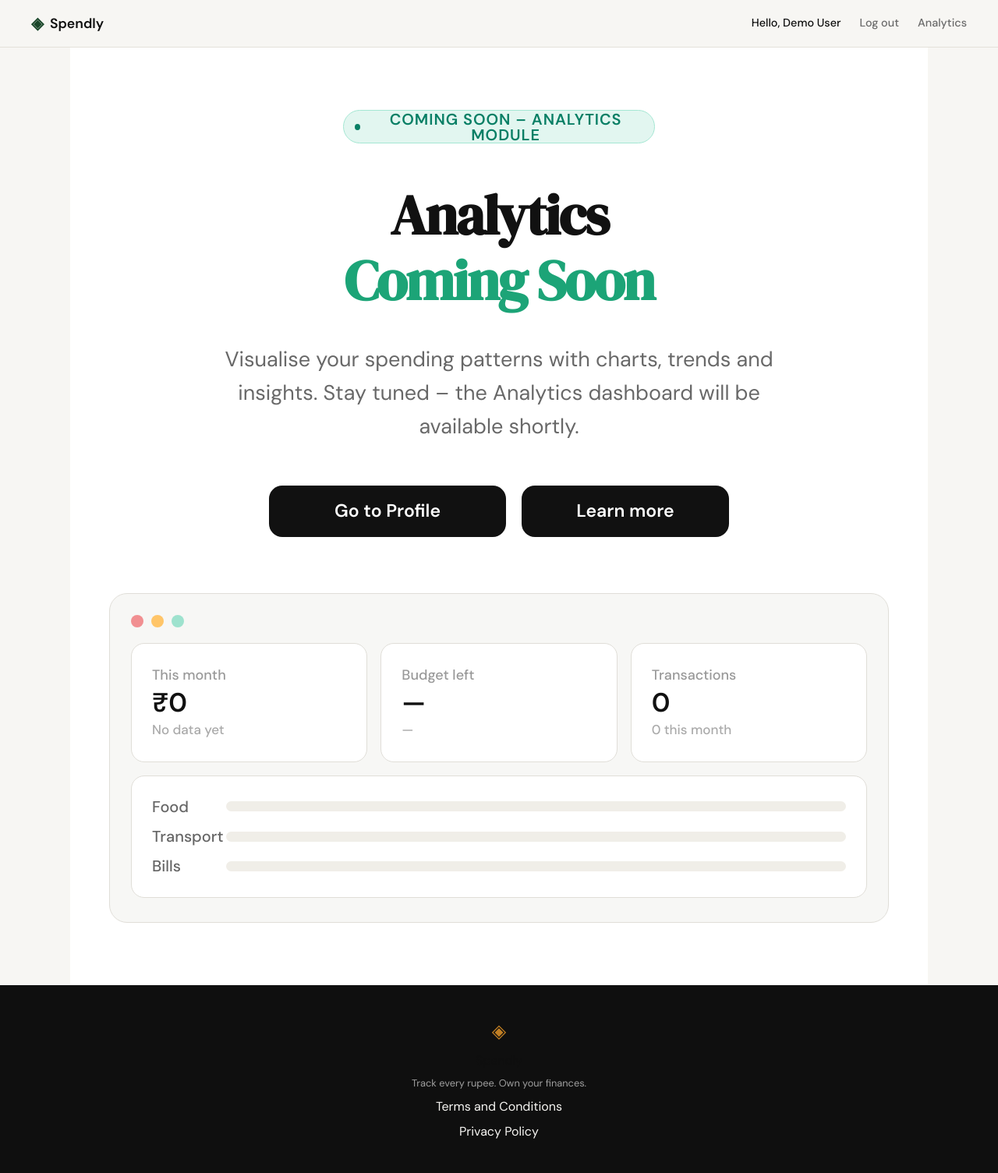
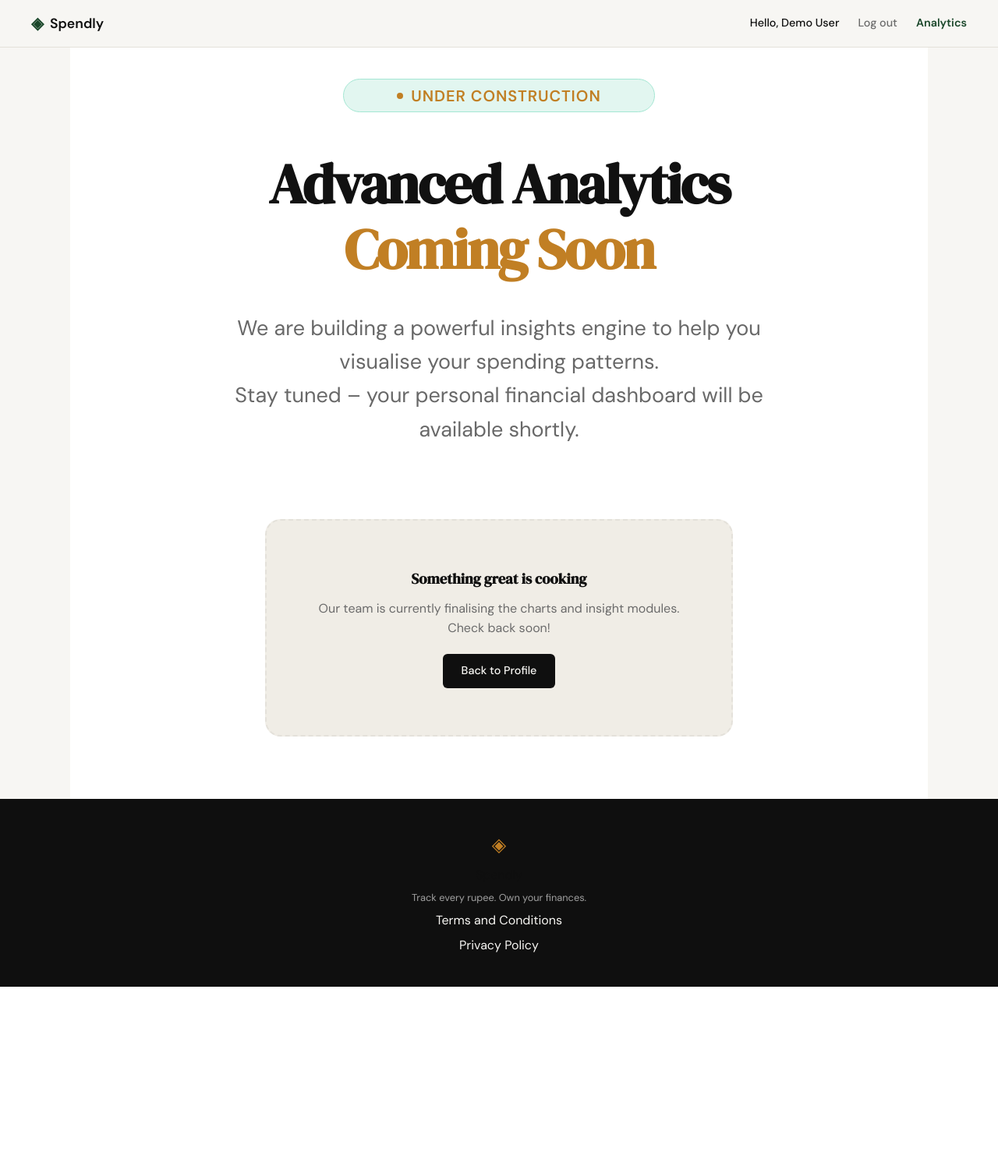
Before and after one commit to abhiark01/Expense-Tracker, a Flask app: page /analytics in a window 1280 px wide. Shown: the whole page at 78% size. After the commit the page ends 1266 px from the top, so only its background shows below. Run offline with Flask 3, Linux system fonts and the light colour scheme; a user stored in the database is signed in; data comes from the database, SQL or seed files in the repository.

Commit message:
add coming soon page

```diff
--- a/app.py
+++ b/app.py
@@ -116,6 +116,16 @@ def login():
 # Placeholder routes — students will implement these                  #
 # ------------------------------------------------------------------ #
 
+@app.route("/logout")
+def logout():
+    """Log the user out, clear the session and redirect to the landing page."""
+    session.clear()
+    flash("You have been logged out")
+    return redirect(url_for("landing"))
+
+
+
+
 @app.route("/analytics")
 def analytics():
     """Render the Coming‑Soon analytics page.
@@ -127,7 +137,6 @@ def analytics():
     if not session.get("user_id"):
         return redirect(url_for("login"))
     return render_template("analytics.html")
-
 
 
 @app.route("/profile")
--- a/static/css/style.css
+++ b/static/css/style.css
@@ -56,9 +56,11 @@ body {
 
 a { color: inherit; text-decoration: none; }
 
-/* ------------------------------------------------------------------ */
-/* Navbar                                                              */
-/* ------------------------------------------------------------------ */
+.nav-links a.nav-active {
+    color: var(--accent);
+    font-weight: 600;
+}
+
 
 .navbar {
     position: sticky;
--- a/templates/analytics.html
+++ b/templates/analytics.html
@@ -4,98 +4,46 @@
 
 {% block head %}
 <link rel="stylesheet" href="{{ url_for('static', filename='css/landing.css') }}">
+<style>
+    /* Analytics Coming Soon Overrides */
+    .hero-section { min-height: 70vh; justify-content: center; padding-top: 40px; }
+    .hero-title .line-2 { color: var(--accent-2); }
+    .analytics-visual {
+        margin-top: 40px;
+        background: var(--paper-warm);
+        border: 2px dashed var(--border);
+        border-radius: var(--radius-lg);
+        padding: 60px;
+        text-align: center;
+        max-width: 600px;
+        width: 100%;
+    }
+    .analytics-visual h3 { font-family: var(--font-display); margin-bottom: 10px; }
+    .analytics-visual p { color: var(--ink-muted); margin-bottom: 20px; }
+</style>
 {% endblock %}
 
 {% block content %}
 <section class="hero-section">
-    <!-- Free‑plan badge -->
     <div class="hero-badge">
-        <span class="hero-badge-dot"></span>
-        <span class="hero-badge-text">Coming Soon – Analytics Module</span>
+        <span class="hero-badge-dot" style="background-color: var(--accent-2);"></span>
+        <span class="hero-badge-text" style="color: var(--accent-2);">Under Construction</span>
     </div>
 
-    <!-- Main headline -->
     <h1 class="hero-title">
-        <span class="line-1">Analytics</span>
+        <span class="line-1">Advanced Analytics</span>
         <span class="line-2">Coming Soon</span>
     </h1>
 
-    <!-- Supporting description -->
     <p class="hero-subtitle">
-        Visualise your spending patterns with charts, trends and insights.
-        Stay tuned – the Analytics dashboard will be available shortly.
+        We are building a powerful insights engine to help you visualise your spending patterns.<br>
+        Stay tuned – your personal financial dashboard will be available shortly.
     </p>
 
-    <!-- Call‑to‑action buttons (same as landing page for consistency) -->
-    <div class="hero-actions">
-        <a href="{{ url_for('profile') }}" class="btn-cta btn-black">Go to Profile</a>
-        <a href="{{ url_for('login') }}" class="btn-cta btn-black" id="openModalBtn">Learn more</a>
-    </div>
-
-    <!-- Mock dashboard card – re‑used from landing page for visual consistency -->
-    <div class="dashboard-card">
-        <div class="window-controls">
-            <span class="control-dot dot-red"></span>
-            <span class="control-dot dot-yellow"></span>
-            <span class="control-dot dot-green"></span>
-        </div>
-        <div class="summary-cards">
-            <div class="summary-card">
-                <span class="summary-label">This month</span>
-                <span class="summary-value">₹0</span>
-                <span class="summary-trend neutral">No data yet</span>
-            </div>
-            <div class="summary-card">
-                <span class="summary-label">Budget left</span>
-                <span class="summary-value">—</span>
-                <span class="summary-trend neutral">—</span>
-            </div>
-            <div class="summary-card">
-                <span class="summary-label">Transactions</span>
-                <span class="summary-value">0</span>
-                <span class="summary-trend neutral">0 this month</span>
-            </div>
-        </div>
-        <div class="category-panel">
-            <div class="category-row">
-                <span class="category-label">Food</span>
-                <div class="category-track"><div class="category-fill fill-food" style="width: 0%;"></div></div>
-            </div>
-            <div class="category-row">
-                <span class="category-label">Transport</span>
-                <div class="category-track"><div class="category-fill fill-transport" style="width: 0%;"></div></div>
-            </div>
-            <div class="category-row">
-                <span class="category-label">Bills</span>
-                <div class="category-track"><div class="category-fill fill-bills" style="width: 0%;"></div></div>
-            </div>
-        </div>
+    <div class="analytics-visual">
+        <h3>Something great is cooking</h3>
+        <p>Our team is currently finalising the charts and insight modules. Check back soon!</p>
+        <a href="{{ url_for('profile') }}" class="btn-primary">Back to Profile</a>
     </div>
 </section>
-
-<!-- Optional modal – kept identical to landing page for consistency -->
-<div id="videoModal" class="modal" style="display: none;">
-    <div class="modal-content">
-        <span class="close-btn">&times;</span>
-        <iframe id="videoFrame" width="560" height="315" src="" frameborder="0" allow="accelerometer; autoplay; clipboard-write; encrypted-media; gyroscope; picture-in-picture" allowfullscreen></iframe>
-    </div>
-</div>
-
-<script>
-    const modal = document.getElementById("videoModal");
-    const btn = document.getElementById("openModalBtn");
-    const span = document.getElementsByClassName("close-btn")[0];
-    const iframe = document.getElementById("videoFrame");
-    if (btn) {
-        btn.onclick = function(event) {
-            event.preventDefault();
-            modal.style.display = "block";
-            iframe.src = "https://www.youtube.com/embed/dQw4w9WgXcQ?autoplay=1";
-        }
-    }
-    if (span) {
-        span.onclick = function() { modal.style.display = "none"; iframe.src = ""; }
-    }
-    window.onclick = function(event) { if (event.target == modal) { modal.style.display = "none"; iframe.src = ""; } }
-</script>
 {% endblock %}
```
